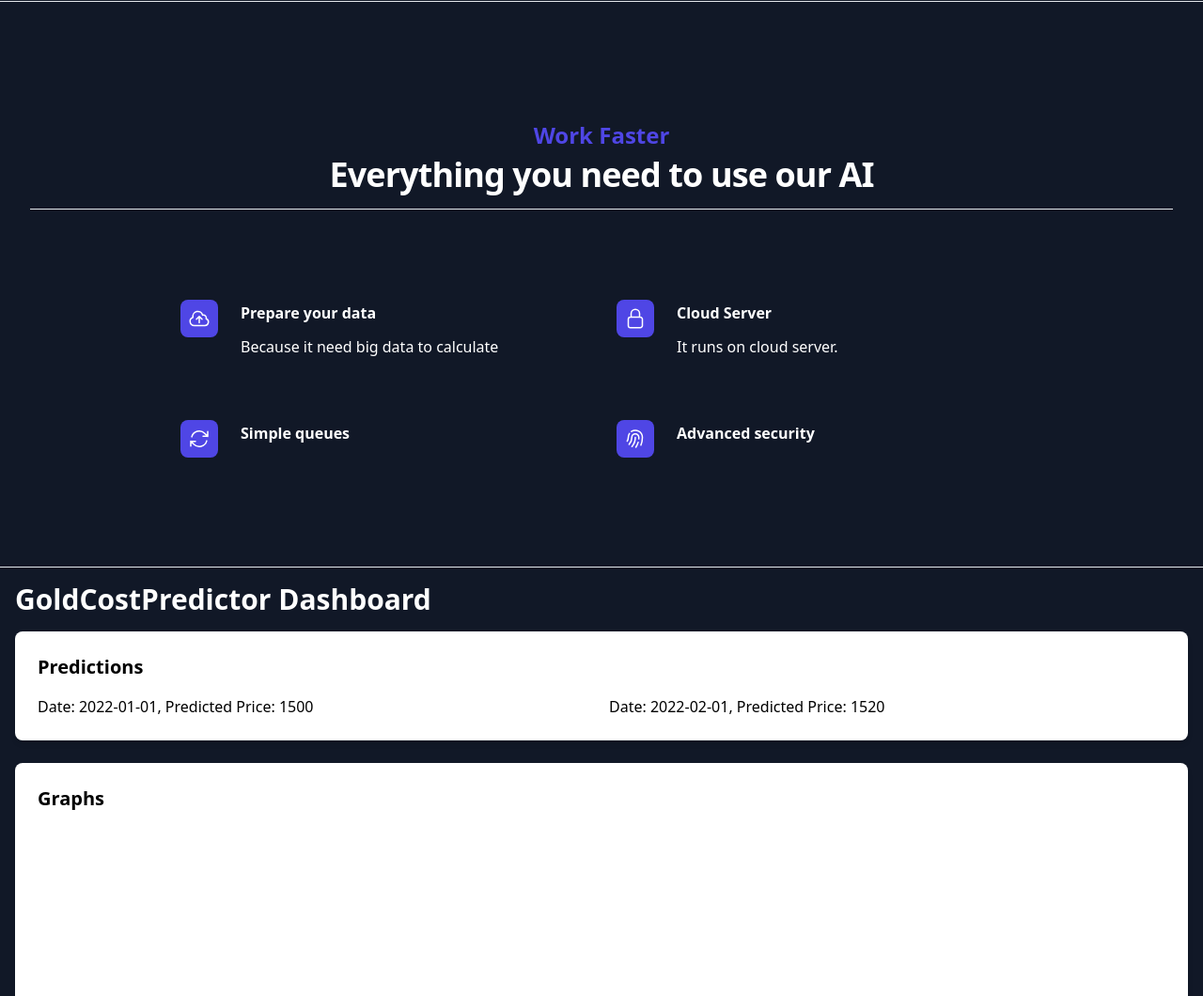
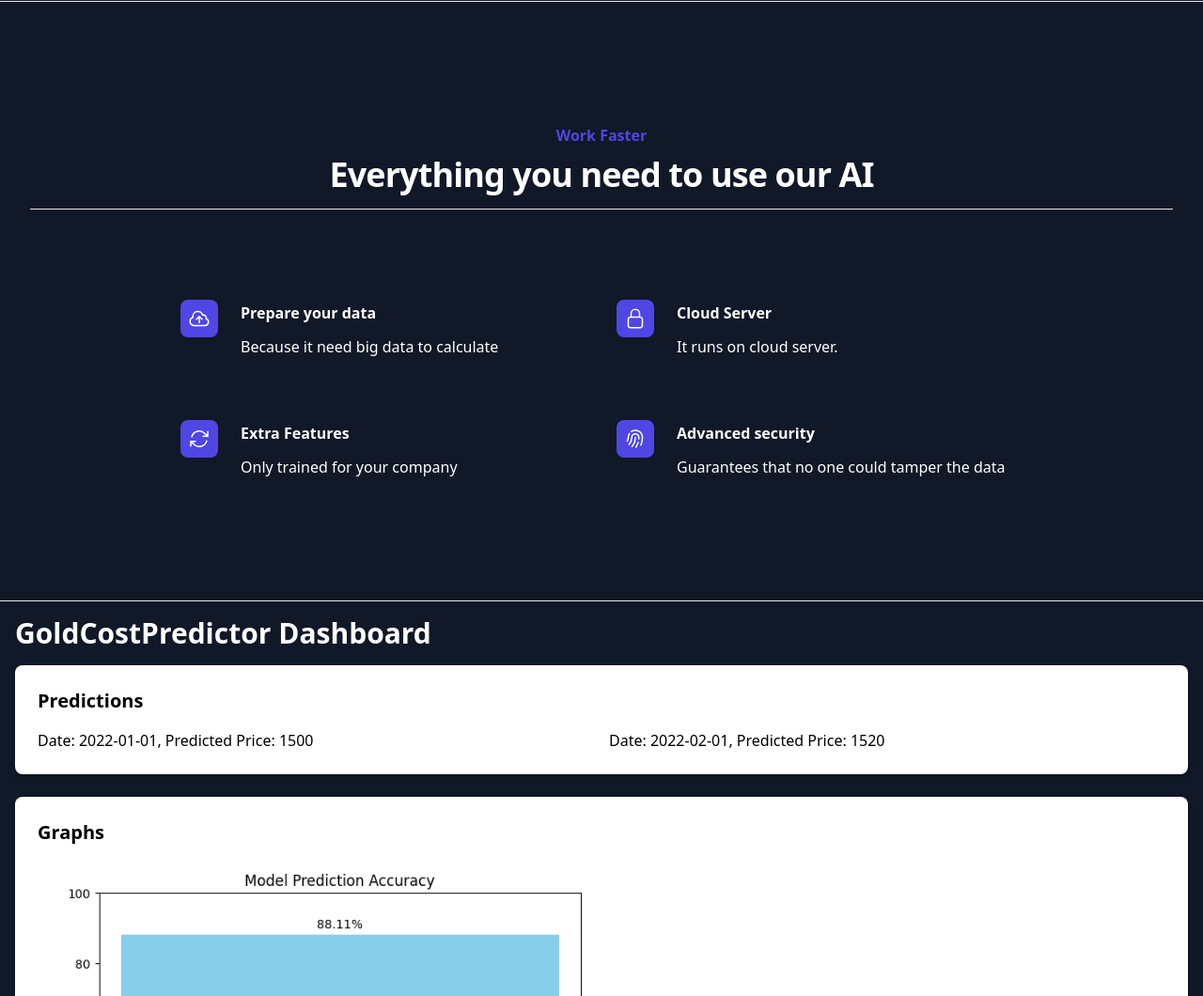
Before and after one commit to taivnaaiwnl/Hackathon1, a plain HTML site: page src/index.html in a window 1280 px wide. Shown: the part 1740-2800 px from the top of the page at 94% size. Drawn offline with nearby package versions, Linux system fonts and the light colour scheme; a script that the page names is missing.

Commit message:
final product1

```diff
--- a/src/index.html
+++ b/src/index.html
@@ -14,7 +14,7 @@
     <div class="max-w-screen-xl flex flex-wrap items-center justify-between mx-auto p-4">
       <a href="https://flowbite.com/" class="flex items-center space-x-3 rtl:space-x-reverse">
           <img src="club.png" class="h-8" alt="Flowbite Logo" />
-          <span class="self-center text-2xl font-semibold whitespace-nowrap dark:text-white">GDSC Hackathon</span>
+          <h1 class="self-center text-2xl font-semibold whitespace-nowrap dark:text-white text-white ">GDSC Hackathon</h1>
       </a>
       <button data-collapse-toggle="navbar-default" type="button" class="inline-flex items-center p-2 w-10 h-10 justify-center text-sm text-gray-500 rounded-lg md:hidden hover:bg-gray-100 focus:outline-none focus:ring-2 focus:ring-gray-200 dark:text-gray-400 dark:hover:bg-gray-700 dark:focus:ring-gray-600" aria-controls="navbar-default" aria-expanded="false">
           <span class="sr-only">Open main menu</span>
@@ -44,7 +44,7 @@
     </div>
   </nav>
   <hr class="bg-white">
-  <h1 class="text-center bg-gray-900 text-white text-3xl font-bold p-4">
+  <h1 class="text-center bg-gray-900 text-white text-3xl font-bold p-4 dark:bg-white">
 GMIT HACKATHON
   </h1>
   <hr class="bg-white">
@@ -144,7 +144,7 @@ GMIT HACKATHON
 <div class="bg-gray-900 py-24 sm:py-32">
   <div class="mx-auto max-w-7xl px-6 lg:px-8">
     <div class="mx-auto max-w-2xl lg:text-center">
-      <h2 class="text-base font-semibold leading-7 text-indigo-600 text-2xl">Work Faster</h2>
+      <h2 class="text-base font-semibold leading-7 text-indigo-600 ">Work Faster</h2>
       <p class="mt-2 text-3xl font-bold tracking-tight text-white sm:text-4xl">Everything you need to use our AI</p>
     </div>
     <hr class="bg-white mt-4">
@@ -179,8 +179,10 @@ GMIT HACKATHON
                 <path stroke-linecap="round" stroke-linejoin="round" d="M16.023 9.348h4.992v-.001M2.985 19.644v-4.992m0 0h4.992m-4.993 0l3.181 3.183a8.25 8.25 0 0013.803-3.7M4.031 9.865a8.25 8.25 0 0113.803-3.7l3.181 3.182m0-4.991v4.99" />
               </svg>
             </div>
-            Simple queues
+            Extra Features
           </dt>
+          <dd class="mt-2 text-base leading-7 text-white">Only trained for your company</dd>
+
         </div>
         <div class="relative pl-16">
           <dt class="text-base font-semibold leading-7 text-white">
@@ -191,6 +193,7 @@ GMIT HACKATHON
             </div>
             Advanced security
           </dt>
+          <dd class="mt-2 text-base leading-7 text-white">Guarantees that no one could tamper the data</dd>
         </div>
       </dl>
     </div>
@@ -211,7 +214,10 @@ GMIT HACKATHON
   <!-- Display graphs -->
   <div class="bg-white shadow-md rounded-lg p-6">
     <h2 class="text-xl font-semibold mb-4">Graphs</h2>
-    <div id="graphs" class="grid grid-cols-2 gap-4"></div>
+    <div id="graphs" class="grid grid-cols-2 gap-4">
+      <img src="fig1.png" class = "w-900" alt="mockup">
+
+    </div>
   </div>
 </div>
 
```
Also changed, not shown: src/fig1.png (added), src/output.css.
